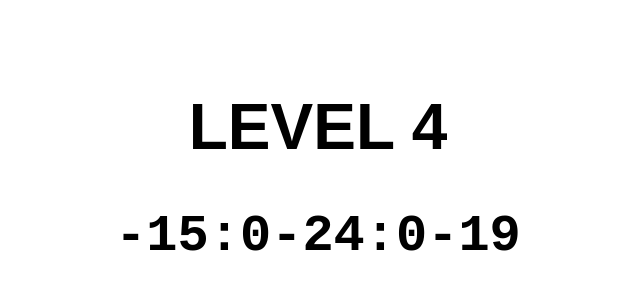
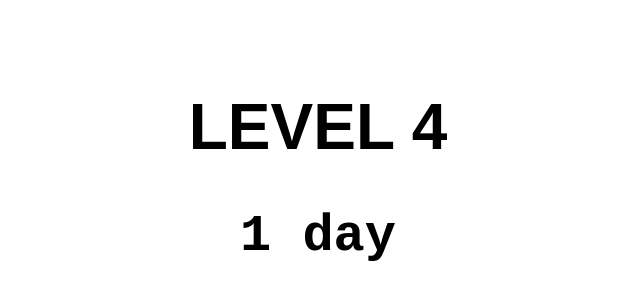
Before and after one commit to linxea/blackbox, a plain HTML site: page docs/level4/uuid.html in a window 1280 px wide. Shown: the part 222-522 px from the top of the page, without its empty margins (322-962 px from the left). Drawn offline with Linux system fonts and the light colour scheme.

Commit message:
Tick tock

```diff
--- a/docs/level4/uuid.html
+++ b/docs/level4/uuid.html
@@ -45,7 +45,7 @@
     // This time I use UTC so different timezone get an accurate countdown
     // Date.UTC(year,month,day,hour,min,second)
     // -> month is 0 - 11, wth, then why day is not 0 - 30 (just a nag)
-    const releaseDate = new Date(Date.UTC(2018, 7, 19, 16, 0, 0));
+    const releaseDate = new Date(Date.UTC(2018, 7, 21, 16, 0, 0));
     const PER_SECOND = 1000;
 
     function updateTime() {
```
